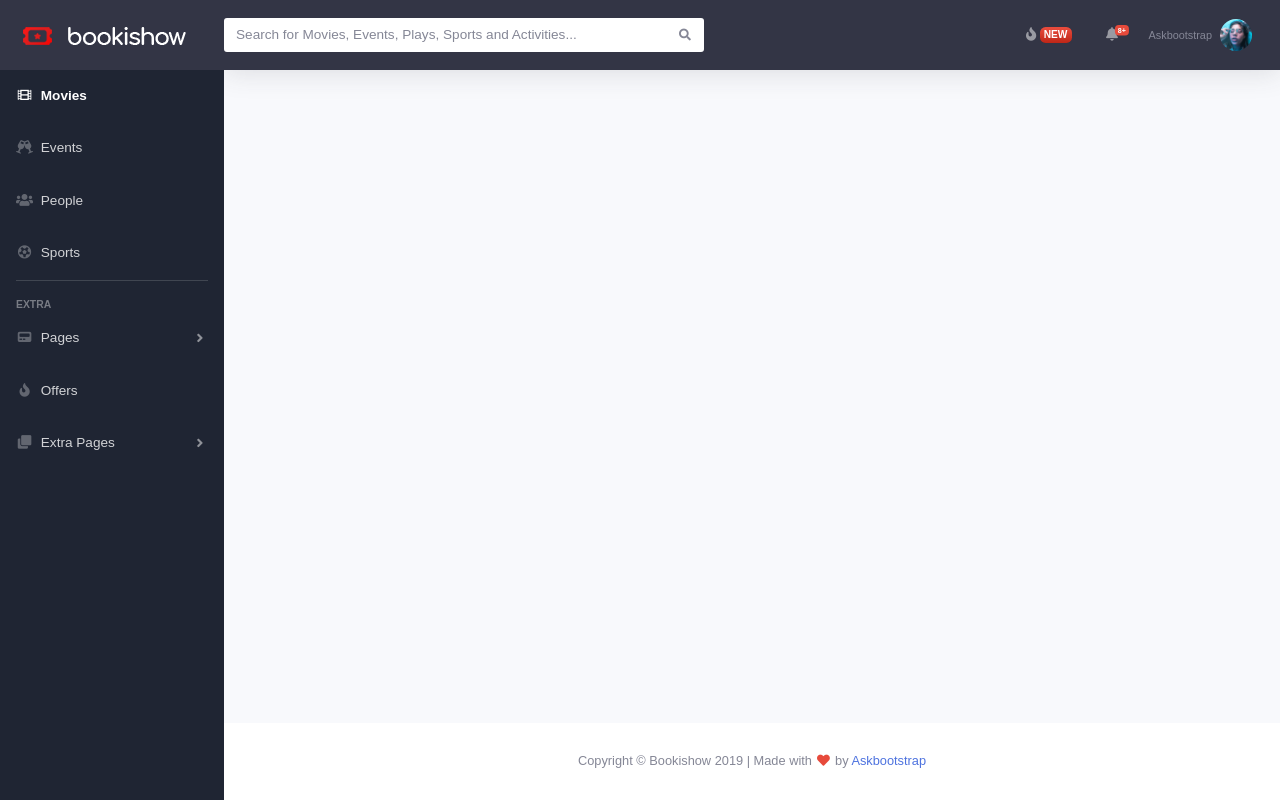
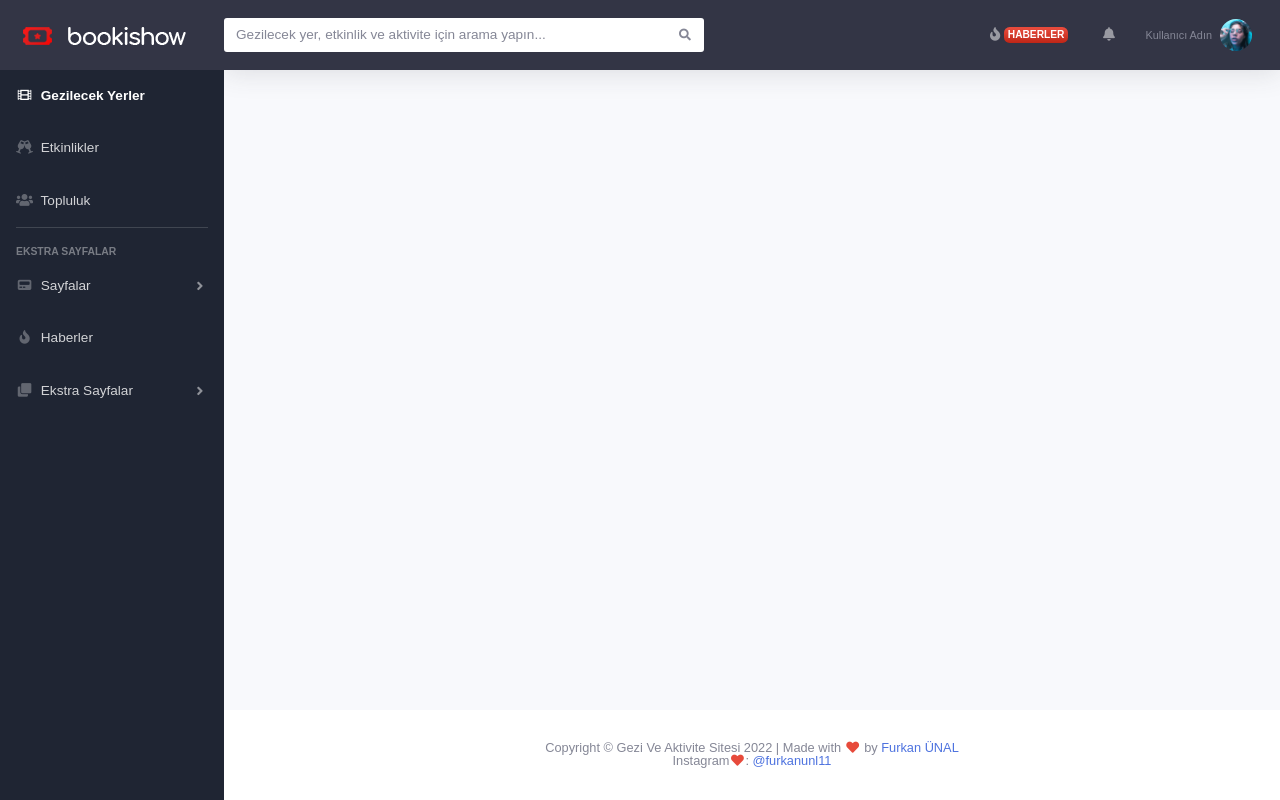
Before and after one commit to furkanunl11/GeziGrubuAktiviteSitesi, a Django app: page / in a window 1280 px wide. Run offline with Django 4.2, Linux system fonts and the light colour scheme; some libraries are stand-ins or nearby versions; some web fonts are replaced.

Commit message:
Update index.html

```diff
--- a/geziapp/geziapp/geziler/templates/index.html
+++ b/geziapp/geziapp/geziler/templates/index.html
@@ -33,67 +33,62 @@
     <li class="nav-item active">
     <a class="nav-link" href="movies.html">
     <i class="fas fa-fw fa-film"></i>
-    <span>Movies</span></a>
+    <span>Gezilecek Yerler</span></a>
     </li>
     <li class="nav-item">
     <a class="nav-link" href="events.html">
     <i class="fas fa-fw fa-glass-cheers"></i>
-    <span>Events</span></a>
+    <span>Etkinlikler</span></a>
     </li>
     <li class="nav-item">
     <a class="nav-link" href="people.html">
     <i class="fas fa-fw fa-users"></i>
-    <span>People</span></a>
-    </li>
-    <li class="nav-item">
-    <a class="nav-link" href="sports.html">
-    <i class="fas fa-fw fa-futbol"></i>
-    <span>Sports</span></a>
-    </li>
+    <span>Topluluk</span></a>
+
 
     <hr class="sidebar-divider">
 
-    <div class="sidebar-heading">Extra</div>
+    <div class="sidebar-heading">Ekstra Sayfalar</div>
 
     <li class="nav-item">
     <a class="nav-link collapsed" href="#" data-toggle="collapse" data-target="#collapseTwo" aria-expanded="true" aria-controls="collapseTwo">
     <i class="fas fa-fw fa-pager"></i>
-    <span>Pages</span>
+    <span>Sayfalar</span>
     </a>
     <div id="collapseTwo" class="collapse" aria-labelledby="headingTwo" data-parent="#accordionSidebar">
     <div class="bg-white py-2 collapse-inner rounded">
-    <h6 class="collapse-header">All Pages</h6>
-    <a class="collapse-item" href="movies.html">Movies</a>
-    <a class="collapse-item" href="movies-detail.html">Movie Detail</a>
-    <a class="collapse-item" href="events.html">Events</a>
-    <a class="collapse-item" href="events-detail.html">Event Detail</a>
-    <a class="collapse-item" href="people.html">People</a>
-    <a class="collapse-item" href="people-detail.html">People Detail</a>
-    <a class="collapse-item" href="sports.html">Sports</a>
-    <a class="collapse-item" href="sports-detail.html">Sport Detail</a>
+    <h6 class="collapse-header">Bütün Sayfalar</h6>
+    <a class="collapse-item" href="movies.html">Gezilecek Yerler</a>
+    <a class="collapse-item" href="movies-detail.html">Gezilecek Yer Detayları</a>
+    <a class="collapse-item" href="events.html">Etkinlikler</a>
+    <a class="collapse-item" href="events-detail.html">Etkinlik Detayları</a>
+    <a class="collapse-item" href="people.html">Topluluk</a>
+    <a class="collapse-item" href="people-detail.html">Topluluk Detayları</a>
+    <a class="collapse-item" href="sports.html"></a>
+    <a class="collapse-item" href="sports-detail.html"></a>
     </div>
     </div>
     </li>
     <li class="nav-item">
     <a class="nav-link" href="offers.html">
     <i class="fas fa-fw fa-fire"></i>
-    <span>Offers</span></a>
+    <span>Haberler</span></a>
     </li>
     <li class="nav-item">
     <a class="nav-link collapsed" href="#" data-toggle="collapse" data-target="#collapsePages" aria-expanded="true" aria-controls="collapsePages">
     <i class="fas fa-fw fa-clone"></i>
-    <span>Extra Pages</span>
+    <span>Ekstra Sayfalar</span>
     </a>
     <div id="collapsePages" class="collapse" aria-labelledby="headingPages" data-parent="#accordionSidebar">
     <div class="bg-white py-2 collapse-inner rounded">
-    <h6 class="collapse-header">Login Screens:</h6>
-    <a class="collapse-item" href="login.html">Login</a>
-    <a class="collapse-item" href="register.html">Register</a>
-    <a class="collapse-item" href="forgot-password.html">Forgot Password</a>
+    <h6 class="collapse-header">Giriş Ekranı:</h6>
+    <a class="collapse-item" href="login.html">Giriş</a>
+    <a class="collapse-item" href="register.html">Kayıt ol</a>
+    <a class="collapse-item" href="forgot-password.html">Şifremi unuttum</a>
     <div class="collapse-divider"></div>
-    <h6 class="collapse-header">Other Pages:</h6>
-    <a class="collapse-item" href="404.html">404 Page</a>
-    <a class="collapse-item" href="blank.html">Blank Page</a>
+    <h6 class="collapse-header">Diğer Sayfalar:</h6>
+    <a class="collapse-item" href="404.html">404 Sayfası</a>
+    <a class="collapse-item" href="blank.html">Boş Sayfa</a>
     </div>
     </div>
     </li>
@@ -112,7 +107,7 @@
 
     <form class="d-none d-sm-inline-block form-inline mr-auto my-2 my-md-0 mw-100 navbar-search">
     <div class="input-group">
-    <input type="text" class="form-control bg-white border-0 small" placeholder="Search for Movies, Events, Plays, Sports and Activities..." aria-label="Search" aria-describedby="basic-addon2">
+    <input type="text" class="form-control bg-white border-0 small" placeholder="Gezilecek yer, etkinlik ve aktivite için arama yapın..." aria-label="Search" aria-describedby="basic-addon2">
     <div class="input-group-append">
     <button class="btn bg-white" type="button">
     <i class="fas fa-search fa-sm"></i>
@@ -146,14 +141,14 @@
     <a class="nav-link" href="offers.html">
     <i class="fas fa-fire fa-fw"></i>
 
-    <span class="badge badge-danger bg-gradient-danger">NEW</span>
+    <span class="badge badge-danger bg-gradient-danger">HABERLER</span>
     </a>
     </li>
     <li class="nav-item dropdown no-arrow mx-1">
     <a class="nav-link dropdown-toggle" href="#" id="alertsDropdown" role="button" data-toggle="dropdown" aria-haspopup="true" aria-expanded="false">
     <i class="fas fa-bell fa-fw"></i>
 
-    <span class="badge badge-danger badge-counter">8+</span>
+    <span class="badge badge-danger badge-counter"></span>
     </a>
 
     <div class="dropdown-list dropdown-menu dropdown-menu-right shadow animated--grow-in" aria-labelledby="alertsDropdown">
@@ -230,7 +225,7 @@
 
     <li class="nav-item dropdown no-arrow">
     <a class="nav-link dropdown-toggle" href="#" id="userDropdown" role="button" data-toggle="dropdown" aria-haspopup="true" aria-expanded="false">
-    <span class="mr-2 d-none d-lg-inline text-gray-600 small">Askbootstrap</span>
+    <span class="mr-2 d-none d-lg-inline text-gray-600 small">Kullanıcı Adın</span>
     <img class="img-profile rounded-circle" src="img/s4.png">
     </a>
 
@@ -271,7 +266,10 @@
     <footer class="sticky-footer bg-white">
     <div class="container my-auto">
     <div class="copyright text-center my-auto">
-    <span>Copyright © Bookishow 2019 | Made with <i class="fas fa-heart fa-fw text-danger"></i> by <a target="_blank" href="#">Askbootstrap</a></span>
+    <span>Copyright © Gezi Ve Aktivite Sitesi 2022 | Made with <i class="fas fa-heart fa-fw text-danger"></i> by <a target="_blank" href="https://www.linkedin.com/in/furkan-%C3%BCnal-086a54221/">Furkan ÜNAL</a></span>
+    <br>
+    <span>Instagram<i class ="fas fa-heart fa-fw text-danger"></i>: <a target="_blank" href="https://www.instagram.com/furkanunl11/">@furkanunl11</a></span>
+
     </div>
     </div>
     </footer>
```
